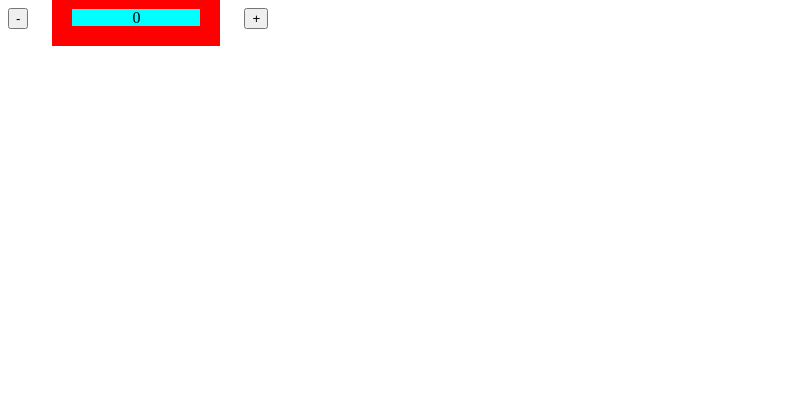
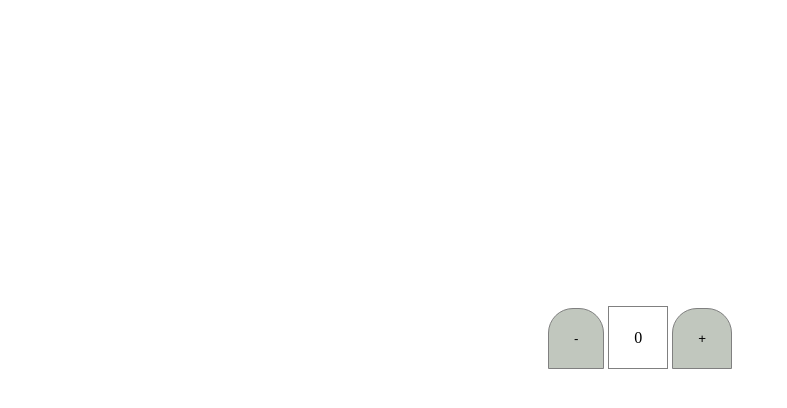
Before and after one commit to vaibhav6900/jscount, a plain HTML site: page index.html in a window 1280 px wide. Shown: the whole page, without its empty margins (0-787 px from the left). Drawn offline with Linux system fonts and the light colour scheme.

Commit message:
second commit

```diff
--- a/CSS/styles.css
+++ b/CSS/styles.css
@@ -1,6 +1,22 @@
 #counter{
-    background-color: aqua;
-    border: red 20px solid;
-    margin:  0 20px 0 20px;
-    padding:0 60px 0 60px; ;
+    background-color:white;
+    border: grey 0.5px solid;
+    /* margin:  0 20px 0 20px; */
+    padding:22px 25px ;
+    margin: 0px;
 }
+.container{
+    text-align: center;
+    translate: 0px 300px;
+    border-radius: 50px;
+
+
+}
+button{
+    padding:22px 25px ;
+    border: grey 0.5px solid;
+    background-color:#c1c7be;
+    /* border-radius: 5px; */
+    border-top-left-radius:25px;
+    border-top-right-radius:25px;
+}
--- a/index.html
+++ b/index.html
@@ -9,7 +9,7 @@
     <script src="./JS/script.js"></script>
 </head>
 <body>
-    <div>
+    <div class="container">
         <button onclick="decrement()">-</button>
         <span id="counter">0</span>
         <button onclick="increment()">+</button>
```
